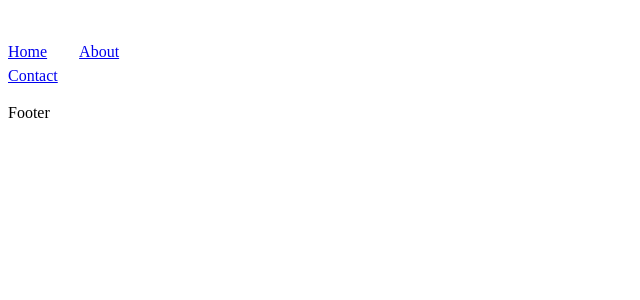
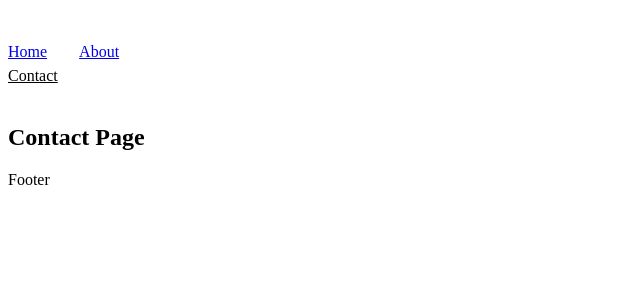
Before and after one commit to AndyLSQ/vite-test-project, a Vue app: page /contact in a window 1280 px wide. Shown: the top 300 px of the page, without its empty margins (0-640 px from the left). Built offline with nearby package versions, Linux system fonts and the light colour scheme.

Commit message:
Create and route contact page

```diff
--- a/src/router/index.js
+++ b/src/router/index.js
@@ -18,6 +18,11 @@ const router = createRouter({
          component: () => import('../views/AboutView.vue'),
       },
       {
+         path: '/contact',
+         name: 'contact',
+         component: () => import('../views/ContactView.vue'),
+      },
+      {
          path: '/form',
          name: 'form',
          // route level code-splitting
--- /dev/null
+++ b/src/views/ContactView.vue
@@ -0,0 +1,10 @@
+<template>
+	<h2>Contact Page</h2>
+	<output> </output>
+</template>
+
+<script setup>
+	import { ref, reactive, computed } from 'vue';
+</script>
+
+<style></style>
```
